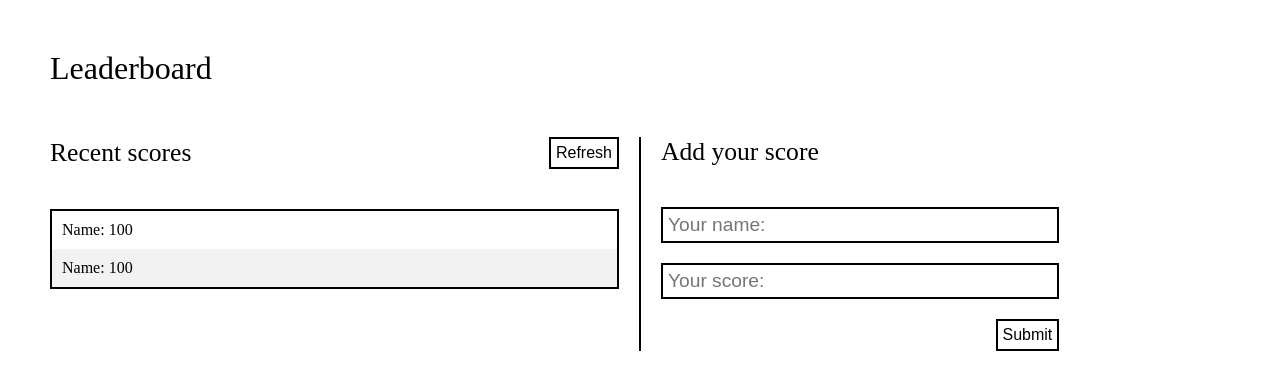
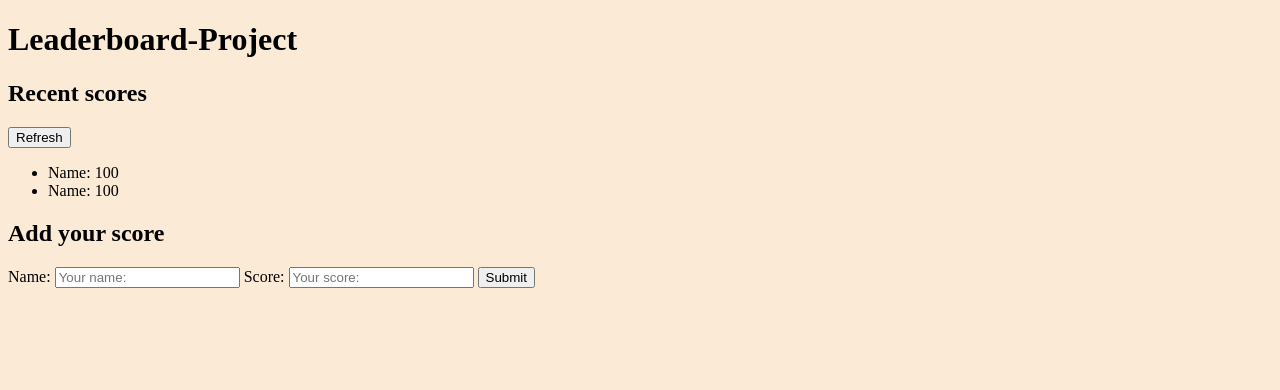
Before and after one commit to Alfredbis29/My-Leaderbord-Project, a website built with webpack: page src/index.html in a window 1280 px wide. Built offline with nearby package versions, Linux system fonts and the light colour scheme.

Commit message:
Add webpack

```diff
--- a/src/index.html
+++ b/src/index.html
@@ -9,22 +9,21 @@
 </head>
 
 <body>
-  <h1>Leaderboard</h1>
-  <main class="board-body">
-    <section class="display-scores">
-      <div class="display header">
+  <h1>Leaderboard-Project</h1>
+  <main>
+    <section class="scores">
+      <div class="">
         <h2>Recent scores</h2>
         <button id="refresh" type="button">Refresh</button>
       </div>
-      <ul class="score-list">
+      <ul class="list-score">
         <li>Name: 100</li>
         <li>Name: 100</li>
-
+        <!--  -->
       </ul>
     </section>
-    <div class="divider"></div>
     <section class="add-scores">
-      <div class="display scores">
+      <div class="New-scores">
         <h2>Add your score</h2>
       </div>
       <form>
--- a/src/style.css
+++ b/src/style.css
@@ -1,87 +1,3 @@
-* {
-  margin: 0;
-  padding: 0;
-  border: 0;
-  font-size: 100%;
-  font-weight: normal;
-  background: none;
-  box-sizing: border-box;
+body {
+  background-color:hsl(34, 78%, 91%);
 }
-
-ol,
-ul {
-  list-style: none;
-}
-
-body {
-  padding: 50px;
-}
-
-h1 {
-  font-size: 2rem;
-  margin-bottom: 50px;
-}
-
-main {
-  display: grid;
-  grid-template-columns: 1fr auto 1fr;
-  column-gap: 20px;
-}
-
-h2 {
-  font-size: 1.6rem;
-}
-
-.display {
-  display: flex;
-  justify-content: space-between;
-  align-items: center;
-  margin-bottom: 40px;
-}
-
-button {
-  border: 2px solid black;
-  padding: 5px;
-  text-align: center;
-  text-decoration: none;
-  display: inline-block;
-  font-size: 1rem;
-  cursor: pointer;
-}
-
-.score-list {
-  border: 2px solid black;
-}
-
-.score-list > li {
-  padding: 10px;
-}
-
-.score-list > li:nth-child(even) {
-  background-color: #f2f2f2;
-}
-
-.divider {
-  height: 100%;
-  width: 2px;
-  background-color: black;
-}
-
-label {
-  display: none;
-}
-
-form {
-  width: 70%;
-  display: grid;
-  grid-template-rows: auto auto auto;
-  justify-items: flex-end;
-  gap: 20px;
-}
-
-input {
-  width: 100%;
-  padding: 5px;
-  font-size: 1.2em;
-  border: 2px solid black;
-}
--- a/webpack.config.js
+++ b/webpack.config.js
@@ -1,31 +1,27 @@
-const path = require('path');
-const HtmlWebpackPlugin = require('html-webpack-plugin');
+const path = require("path");
+const HtmlWebpackPlugin = require("html-webpack-plugin");
 
 module.exports = {
-  mode: 'development',
-  entry: './src/index.js',
+  mode: "development",
+  entry: "./src/index.js",
   devServer: {
-    static: './dist',
+    static: "./dist",
   },
   plugins: [
     new HtmlWebpackPlugin({
-      template: './src/index.html',
+      template: "./src/index.html",
     }),
   ],
   output: {
-    filename: 'main.js',
-    path: path.resolve(__dirname, 'dist'),
+    filename: "main.js",
+    path: path.resolve(__dirname, "dist"),
     clean: true,
   },
   module: {
     rules: [
       {
         test: /\.css$/i,
-        use: ['style-loader', 'css-loader'],
-      },
-      {
-        test: /\.(png|svg|jpg|jpeg|gif)$/i,
-        type: 'asset/resource',
+        use: ["style-loader", "css-loader"],
       },
     ],
   },
```
Also changed, not shown: index.html (added, +26 -0 lines), package.json (+20 -18 lines), README.md, dist/index.html, dist/main.js, 1 other file.
